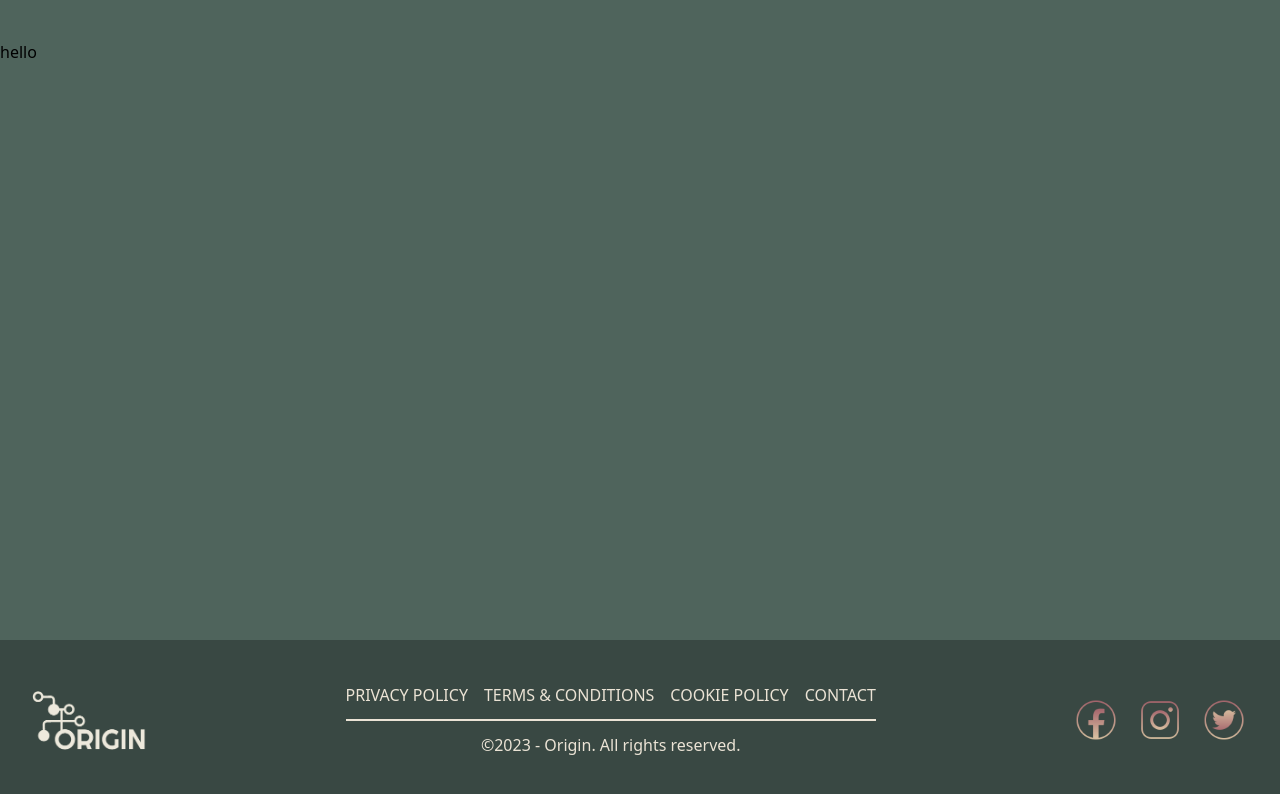
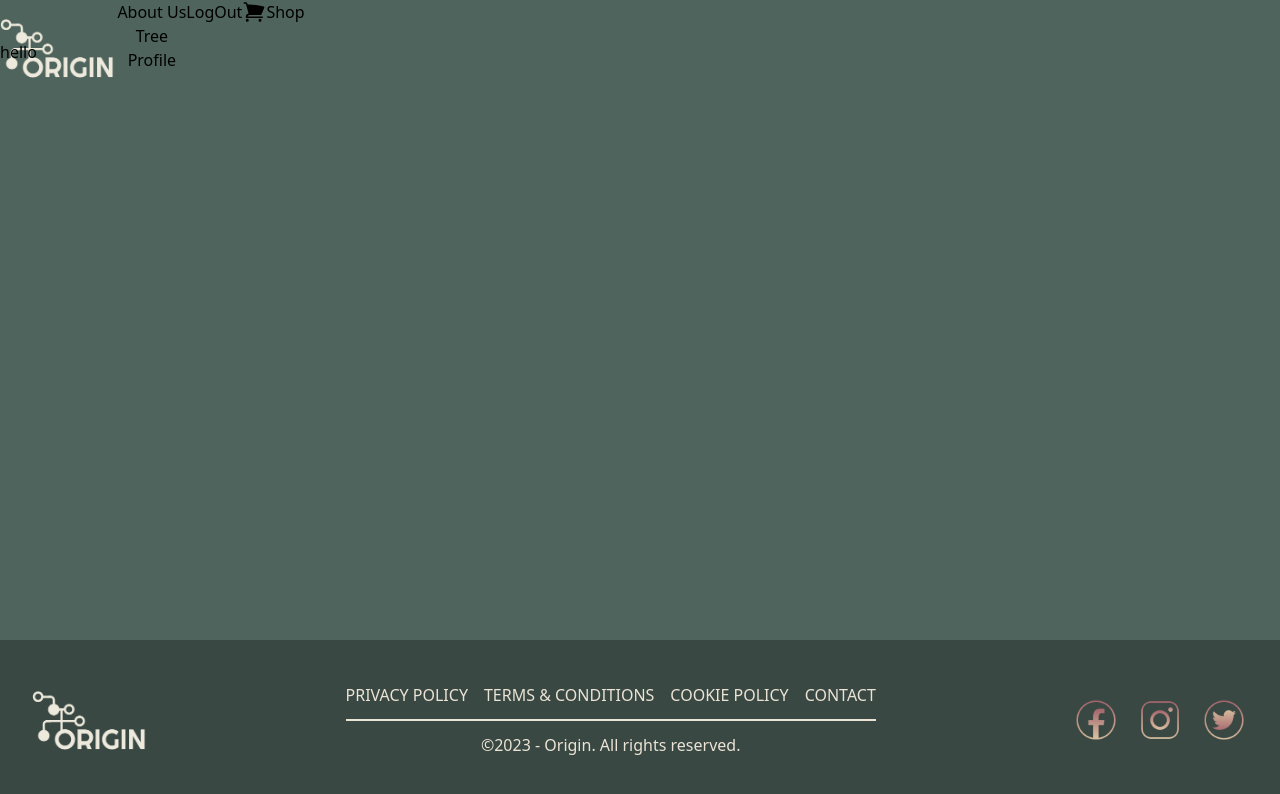
Before and after one commit to egidehirwa/origin, a React (Create React App) app in the folder frontend/: page / in a window 1280 px wide. Shown: the top 794 px of the page. Built offline with nearby package versions, Linux system fonts and the light colour scheme.

Commit message:
hidden to flex for header between mobile to desktop version + typo correction on files + header in rootLayout instead of pages

```diff
--- a/frontend/src/components/header/desktopHeader.jsx
+++ b/frontend/src/components/header/desktopHeader.jsx
@@ -1,7 +1,8 @@
-import { LogInButton, LogOutButton } from "../Buttons";
+
 import { ShoppingCartIcon } from "@heroicons/react/24/solid";
 import logo from "../../assets/originCream.png";
 import { Link } from "react-router-dom";
+import { LogInButton, LogOutButton } from "../buttons/buttons";
 
 const DesktopHeader = ({ logedIn }) => {
   return logedIn ? <DesktopHeaderLogIn /> : <DesktopHeaderLogOut />;
@@ -9,7 +10,7 @@ const DesktopHeader = ({ logedIn }) => {
 
 const DesktopHeaderLogIn = () => {
   return (
-    <div className="flex flex-row">
+    <div className="hidden lg:flex flex-row">
       <img src={logo} alt="Origin Logo" className="max-h-24" />
       <div className="flex flex-row bg-greenish items-center text-lightcream/24">
         <Link
@@ -42,7 +43,7 @@ const DesktopHeaderLogIn = () => {
 
 const DesktopHeaderLogOut = () => {
   return (
-    <div className="flex flex-row  ">
+    <div className="hidden lg:flex flex-row  ">
       <img src={logo} alt="Origin Logo" className="max-h-24" />
       <div className="bg-greenish items-center text-lightcream/24">
         <Link
--- a/frontend/src/layouts/rootLayout.jsx
+++ b/frontend/src/layouts/rootLayout.jsx
@@ -1,12 +1,14 @@
-
 import { Outlet } from "react-router-dom";
 import FooterMobile from "../components/footer/footerMobile";
 import FooterDesktop from "../components/footer/footerDesktop";
+import DesktopHeader from "../components/header/desktopHeader";
 
-const RootLayout = () => {
+const RootLayout = ({logedIn}) => {
   return (
     <div className="root-layout flex flex-col min-h-screen bg-greenish">
-      <header className="h-10"></header>
+      <header className="h-10">
+        <DesktopHeader logedIn={logedIn} />
+      </header>
       <main className="container mx-auto mb-auto">
         < Outlet />
       </main>
--- a/frontend/src/pages/about.jsx
+++ b/frontend/src/pages/about.jsx
@@ -1,9 +1,7 @@
-import DesktopHeader from "../components/header/desktopHeader"
 
 const AboutPage = ({logedIn}) => {
     return (
         <>
-        <DesktopHeader logedIn={logedIn} />
         <AboutUs />
         <OurMission />
         <MeetOurTeam />
```
Also changed, not shown: frontend/src/components/buttons/buttons.jsx (renamed from frontend/src/components/Buttons.jsx), frontend/src/components/header/mobileHeader.jsx (deleted).
